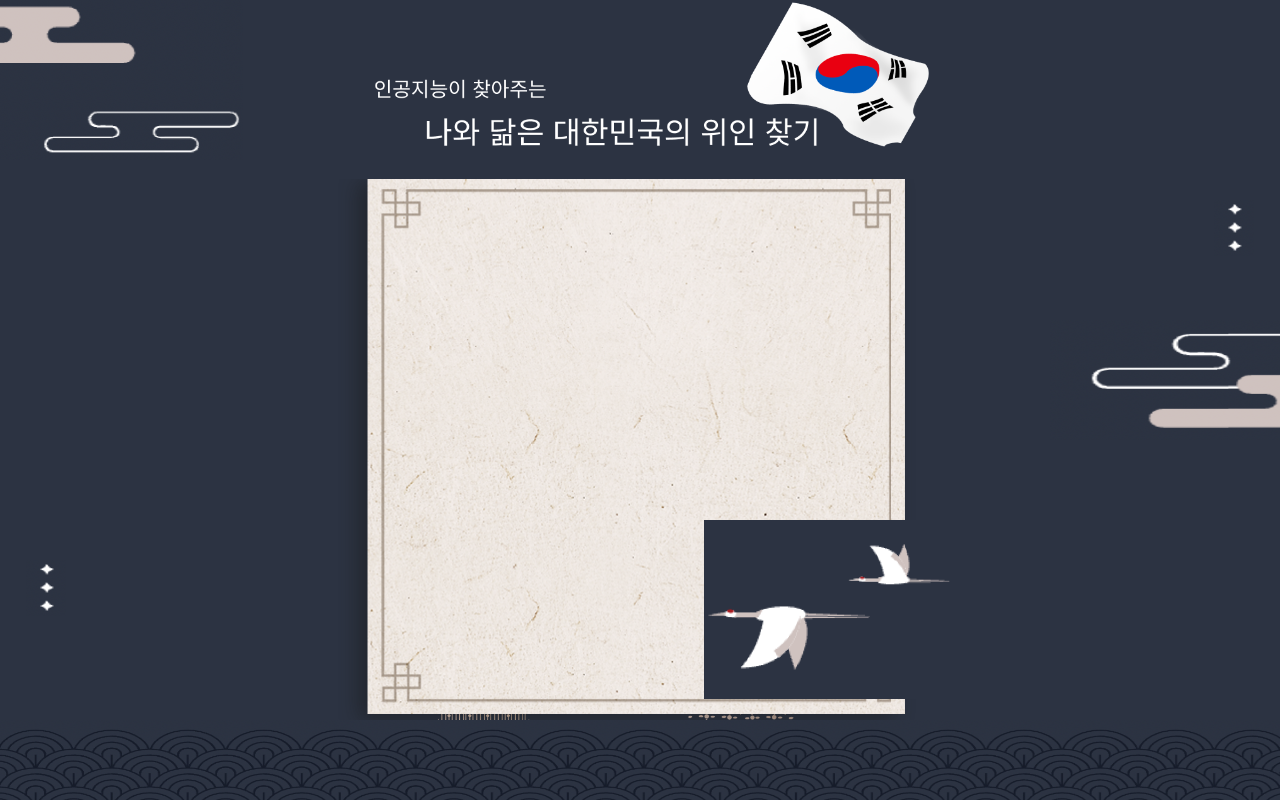
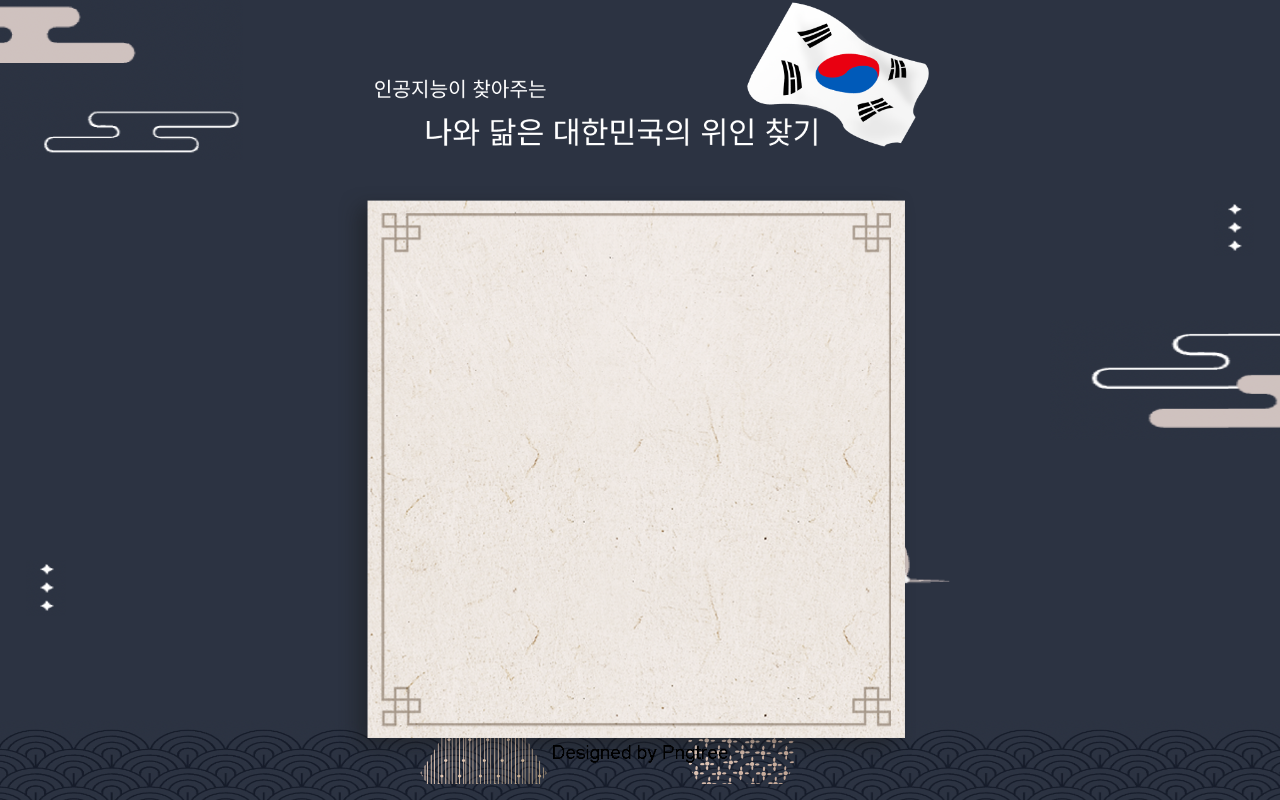
Before and after one commit to sungnam-team-b/frontend, a React (Create React App) app: page / in a window 1280 px wide. Built offline with nearby package versions, Linux system fonts and the light colour scheme.

Commit message:
Design : Result component prototype

```diff
--- a/src/App.tsx
+++ b/src/App.tsx
@@ -2,10 +2,14 @@ import React from "react";
 
 import Loginpage from "@pages/Loginpage";
 import Mainbackground from "@components/Mainbackground";
-import Resultpage from "@pages/Resultpage";
+import Result from "@components/Result";
 
 function App() {
-  return <Resultpage></Resultpage>;
+  return (
+    <Mainbackground>
+      <Result></Result>
+    </Mainbackground>
+  );
 }
 
 export default App;
--- a/src/components/Result.tsx
+++ b/src/components/Result.tsx
@@ -3,8 +3,12 @@ import result from "@images/result.png";
 
 function Result() {
   return (
-    <div className="z-40">
-      <img className="w-w12 h-h12 mt-rt ml-rl" src={result} alt="result" />
+    <div className="">
+      <img
+        className="absolute w-w12 h-h12 mt-rt ml-rl z-40 min-w-[50%] min-h-[50%] "
+        src={result}
+        alt="result"
+      />
     </div>
   );
 }
--- a/tailwind.config.js
+++ b/tailwind.config.js
@@ -54,7 +54,7 @@ module.exports = {
 
         spsr: "2vw",
 
-        rt: "15vh",
+        rt: "18vh",
         rl: "25vw",
       },
       colors: { mainblue: "#2C3342", mainorange: "#F99872" },
```
